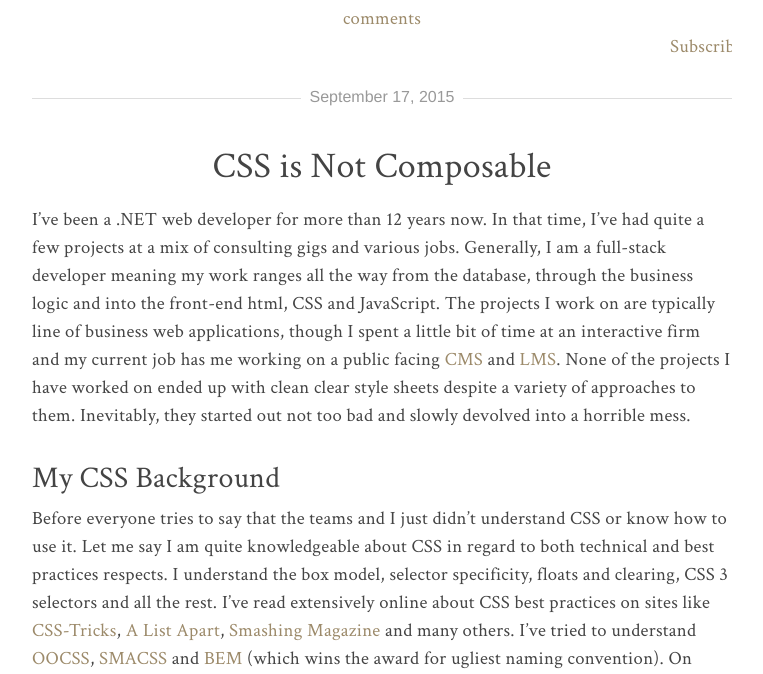
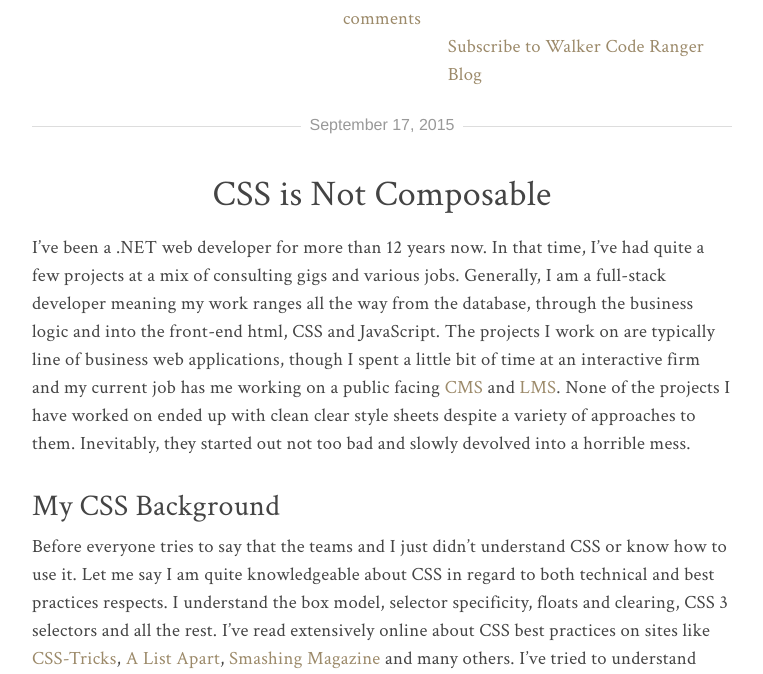
Before and after one commit to WalkerCodeRanger/WalkerCodeRanger.com, a Jekyll site: the page built from blog/index.html, in a window 1280 px wide and 900 px high, scrolled down 416 px, cut to the strip 226-900 px from the top of the window. Shown: the whole strip, without its empty margins (258-1021 px from the left). Built offline with Jekyll 4.4.1, drawn with Linux system fonts in a browser that asks for light colours; nearby versions of some CDN libraries; the list of posts is cut into pages by our own code; comment, search, counter and statistics services are not loaded; some of the changed text lies outside the part shown.

Commit message:
update feedpress subscribe button

```diff
--- a/_includes/embedded-post.html
+++ b/_includes/embedded-post.html
@@ -14,7 +14,7 @@
     {% endif %}
 {% endif %}
         <div class="subscribe">
-            <a href="http://feed.WalkerCodeRanger.com" class="feedpress-button feedpress-button-no-counter" name="feed-5730">Subscribe</a>
+            <a href="http://feed.WalkerCodeRanger.com" class="feedpress-button feedpress-button-no-counter" name="feed-5730">Subscribe to Walker Code Ranger Blog</a>
         </div>
     </div>
 </article>
```
